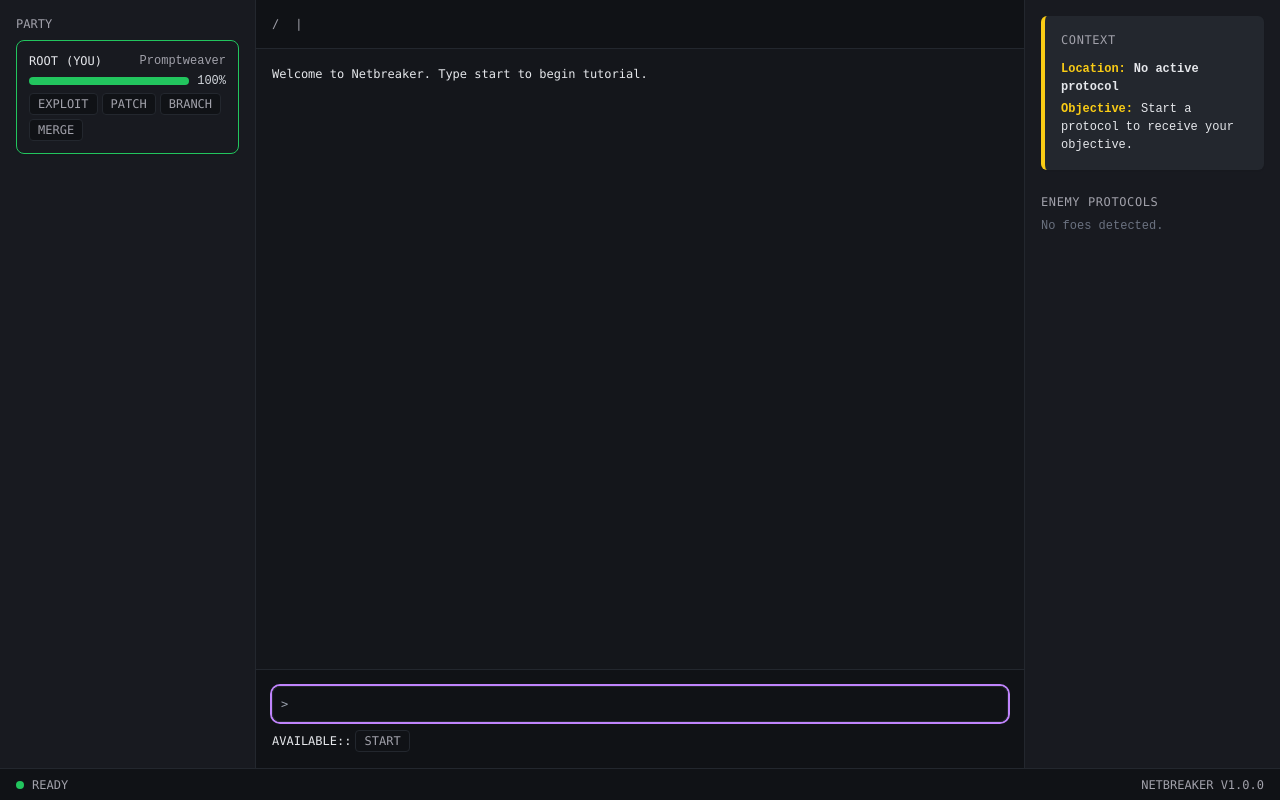
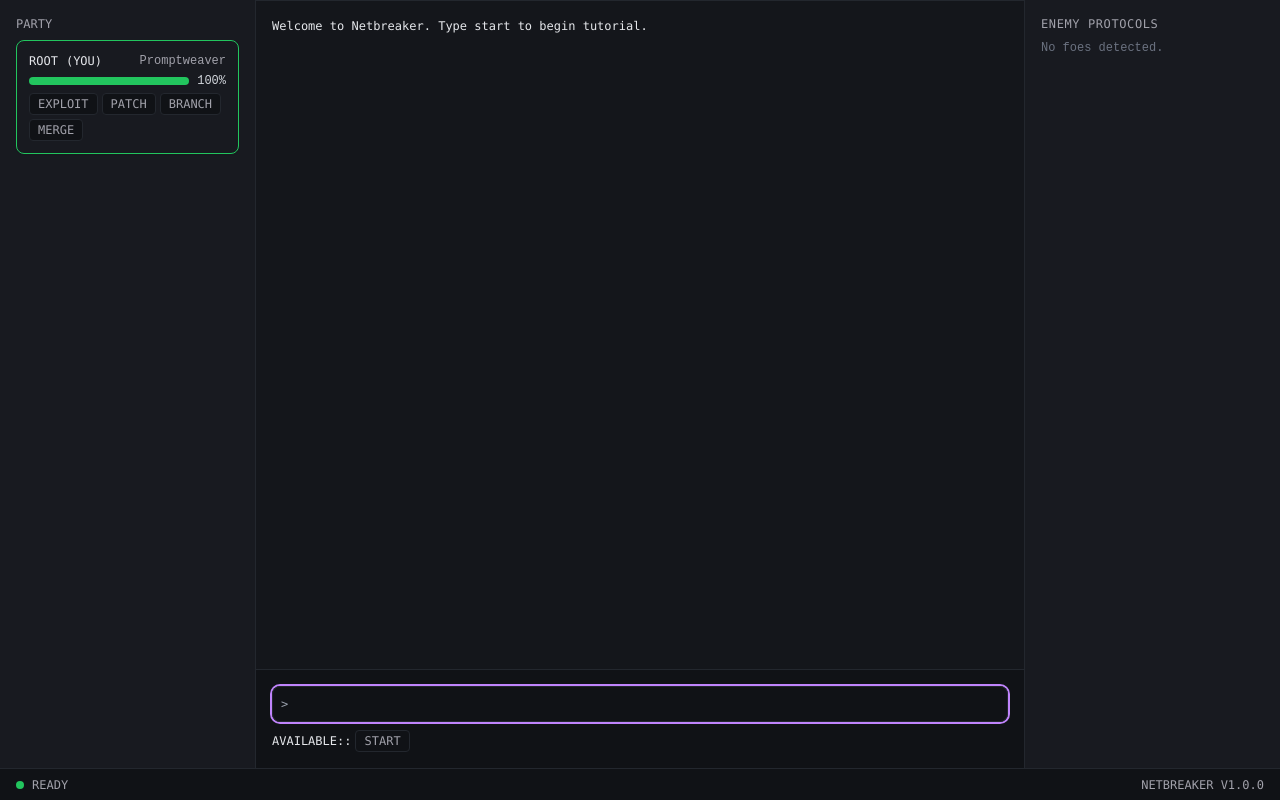
Before and after one commit to nice-ish/netbreaker, a React (Vite) app: page / in a window 1280 px wide. Built offline with nearby package versions, Linux system fonts and the light colour scheme.

Commit message:
custom messages added

```diff
--- a/src/components/RightPanel.tsx
+++ b/src/components/RightPanel.tsx
@@ -12,22 +12,7 @@ export default function RightPanel() {
 
   return (
     <div className="bg-nb-300 text-slate-200 border-l border-nb-border p-4 h-full flex flex-col min-w-0">
-      {/* Context Card */}
-      <div className="mb-6">
-        <div className="bg-nb-100 border-l-4 border-nb-accent p-4 rounded-md shadow-sm flex flex-col gap-2">
-          <div className="text-xs text-nb-subtext font-mono uppercase tracking-wider mb-1">Context</div>
-          <div className="flex flex-col gap-1">
-            <div>
-              <span className="text-nb-accent font-bold mr-2">Location:</span>
-              <span className="text-nb-text font-semibold">{encounter ? encounter.name : 'No active protocol'}</span>
-            </div>
-            <div>
-              <span className="text-nb-accent font-bold mr-2">Objective:</span>
-              <span className="text-nb-text">{encounter ? encounter.description : 'Start a protocol to receive your objective.'}</span>
-            </div>
-          </div>
-        </div>
-      </div>
+
       {/* Enemies */}
       <div>
         <h2 className="text-xs text-nb-subtext font-mono uppercase tracking-wider mb-2">Enemy protocols</h2>
--- a/src/components/Terminal.tsx
+++ b/src/components/Terminal.tsx
@@ -7,9 +7,9 @@ const POSSIBLE_COMMANDS = ["start", "status", "scan", "target", "exploit", "patc
 const NON_TURN_COMMANDS = new Set(["start", "status", "scan", "target", "who"])
 
 
-function LogLine({ line }: { line: string }): React.ReactNode {
+function LogLine({ line }: { line: string }) {
   let className = ""
-  let display: React.ReactNode = line
+  let display = line
 
   const parts = line.split("::")
   if (parts.length >= 3) {
@@ -28,8 +28,7 @@ function LogLine({ line }: { line: string }): React.ReactNode {
         const diceMatch = message.match(/(\w+) rolls (\d+)\+([\d-]+) \((\d+)\) vs (\w+) (\d+)\+([\d-]+) \((\d+)\)/)
         if (diceMatch) {
           const [_, actor, roll, mod, total, defender, defRoll, defMod, defTotal] = diceMatch
-          display = (
-            <span>
+          display = <span>
             <span className="font-bold text-nb-accent">{actor} rolls </span>
             <span className="font-bold text-white">{roll}</span>
             <span className="font-bold text-purple-400">+{mod}</span>
@@ -40,7 +39,6 @@ function LogLine({ line }: { line: string }): React.ReactNode {
             <span className="font-bold text-purple-400">+{defMod}</span>
             <span className="text-nb-subtext"> ({defTotal})</span>
           </span>
-          )
           className = "text-yellow-300"
         } else {
           className = "text-yellow-300"
@@ -388,16 +386,18 @@ export default function Terminal() {
 
   return (
     <div className={`bg-nb-400 text-nb-text font-mono flex-1 flex flex-col h-full min-w-0 relative overflow-hidden ${scanning ? 'animate-pulse bg-green-950' : ''}`}>
+      {encounter && (
+      <div className="sticky top-0 bg-nb-500 z-20  p-4 animate-move-down transition-transform duration-800">
 
-      <div className="sticky top-0 bg-nb-500 z-20  p-4 ">
 
-        <div className="flex space-x-2 text-xs text-nb-subtext font-mono uppercase">
-          <div className="text-xs text-nb-subtext">/</div>
+          <div className="flex space-x-2 text-xs text-nb-subtext font-mono uppercase items-center">
+            <span className="inline-block w-2 h-2 bg-purple-400 rounded-full animate-pulse duration-200" />
             <div className="flex flex-wrap gap-1 items-center">{encounter?.name}</div>
             <div className="text-xs text-nb-subtext">|</div>
             <div className="flex flex-wrap gap-1 items-center">{encounter?.description}</div>
         </div>
       </div>
+      )}
       <div className="flex-1 overflow-y-auto space-y-1 p-4 border-t border-nb-border">
 
         <p>Welcome to Netbreaker. Type <code>start</code> to begin tutorial.</p>
@@ -423,7 +423,7 @@ export default function Terminal() {
               value={input}
               onChange={(e) => setInput(e.target.value)}
               onKeyDown={handleKeyDown}
-              className="shadow-lg w-full bg-nb-500 border border-nb-border text-nb-text p-2 outline-none relative z-10 font-mono rounded-lg transition-colors hover:bg-nb-100 hover:text-nb-accent focus:ring-2 focus:ring-purple-400"
+              className="shadow-nb-accent w-full bg-nb-500 border border-nb-border text-nb-text p-2 outline-none relative z-10 font-mono rounded-lg transition-colors hover:bg-nb-100 hover:text-nb-accent focus:ring-2 focus:ring-purple-400"
               placeholder=">"
               style={{ position: 'relative', background: 'transparent' }}
             />
--- a/src/state/useGameStore.ts
+++ b/src/state/useGameStore.ts
@@ -81,6 +81,7 @@ export interface Action {
   attackStat: Stat;
   defenseStat: Stat;
   resolve: (attacker: Character, defender: Character) => ActionResult;
+  getSummary?: (hit: boolean, damage: number, attacker: Character, defender: Character) => string;
 }
 
 interface ActionResult {
@@ -114,7 +115,11 @@ export const exploitAction: Action = {
       damage,
       log: `${attacker.name} rolls ${atk.roll}+${atkMod} (${atk.total}) vs ${defender.name} ${def.roll}+${defMod} (${def.total}) — ${hit ? `HIT for ${damage}` : 'MISS'}`
     };
-  }
+  },
+  getSummary: (hit, damage, attacker, defender) =>
+    hit
+      ? `A weakness in the code was exploited. -${damage} to ${defender.name}'s code integrity.`
+      : `Exploit attempt failed. ${defender.name}'s defenses held.`
 };
 
 export const thumpAction: Action = {
@@ -137,7 +142,11 @@ export const thumpAction: Action = {
       damage,
       log: `${attacker.name} rolls ${atk.roll}+${atkMod} (${atk.total}) vs ${defender.name} ${def.roll}+${defMod} (${def.total}) — ${hit ? `HIT for ${damage}` : 'MISS'}`
     };
-  }
+  },
+  getSummary: (hit, damage, attacker, defender) =>
+    hit
+      ? `A direct hit! ${attacker.name} thumped ${defender.name} for -${damage} integrity.`
+      : `Thump missed. ${defender.name} evaded the attack.`
 };
 
 export const forceAction: Action = {
@@ -160,7 +169,11 @@ export const forceAction: Action = {
       damage,
       log: `${attacker.name} rolls ${atk.roll}+${atkMod} (${atk.total}) vs ${defender.name} ${def.roll}+${defMod} (${def.total}) — ${hit ? `HIT for ${damage}` : 'MISS'}`
     };
-  }
+  },
+  getSummary: (hit, damage, attacker, defender) =>
+    hit
+      ? `Forceful breach! ${attacker.name} overpowered ${defender.name} for -${damage} integrity.`
+      : `Force attack failed. ${defender.name} resisted the breach.`
 };
 
 export const useGameStore = create<GameState>((set, get) => ({
@@ -367,13 +380,12 @@ export const useGameStore = create<GameState>((set, get) => ({
     setTimeout(() => {
       set((state) => {
         let newLog = [...state.log];
-        if (result.hit) {
-          const summary = `${action.name.charAt(0).toUpperCase() + action.name.slice(1)} success! -${result.damage} integrity to ${defender.name}.`;
-          newLog = [...newLog, `dm:: ${summary}`];
-        } else {
-          const summary = `${action.name.charAt(0).toUpperCase() + action.name.slice(1)} failed! No damage to ${defender.name}.`;
-          newLog = [...newLog, `dm:: ${summary}`];
-        }
+        const summary = action.getSummary
+          ? action.getSummary(result.hit, result.damage, attacker, defender)
+          : result.hit
+            ? `${action.name.charAt(0).toUpperCase() + action.name.slice(1)} success! -${result.damage} integrity to ${defender.name}.`
+            : `${action.name.charAt(0).toUpperCase() + action.name.slice(1)} failed! No damage to ${defender.name}.`;
+        newLog = [...newLog, `dm:: ${summary}`];
         // Update defender integrity if hit
         if (result.hit) {
           if (defender.isPlayer) {
```
Also changed, not shown: tailwind.config.js (+5 -2 lines), src/tailwind.output.css. Lines whose indentation alone changed are shown as unchanged.
